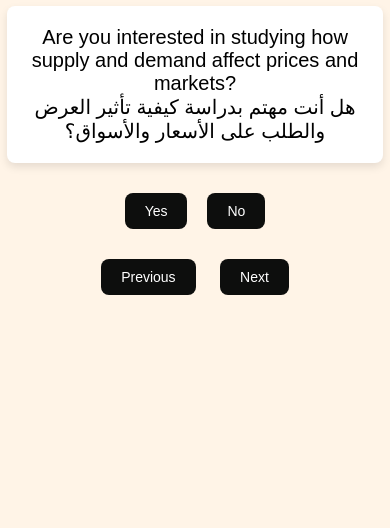
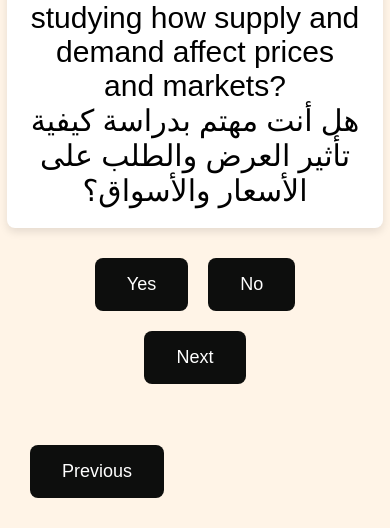
Before and after one commit to saramahmoud2002/quiz-file, a plain HTML site: page index.html in a window 390 px wide. Shown: the part 316-844 px from the top of the page. Drawn offline with Linux system fonts and the light colour scheme.

Commit message:
Update styles.css

```diff
--- a/styles.css
+++ b/styles.css
@@ -91,80 +91,8 @@ button:hover {
     box-shadow: 0 4px 8px rgba(0, 0, 0, 0.1);
 }
 
-
-#next-btn {
-    position: fixed;
-    bottom: 20px;
-    right: 20px;
-}
-
 #prev-btn {
     position: fixed;
     bottom: 20px;
     left: 20px;
 }
-
-/* Media Queries for Responsive Design */
-@media only screen and (max-width: 1200px) {
-
-    /* Adjust styles for tablets and smaller screens */
-    #question-container {
-        margin-top: 30px;
-    }
-
-    #result-container {
-        margin-top: 40px;
-    }
-
-    #result-container h2 {
-        font-size: 32px;
-    }
-
-    #question {
-        font-size: 24px;
-    }
-
-    #result {
-        font-size: 28px;
-    }
-
-    button {
-        font-size: 16px;
-        padding: 12px 24px;
-    }
-}
-
-@media only screen and (min-width: 300px) and (max-width: 425px) {
-
-    /* Adjust styles for mobile devices */
-    #question-container {
-        margin-top: 20px;
-    }
-
-    #result-container {
-        margin-top: 30px;
-    }
-
-    #result-container h2 {
-        font-size: 24px;
-    }
-
-    #question {
-        font-size: 20px;
-    }
-
-    #result {
-        font-size: 22px;
-    }
-
-    button {
-        font-size: 14px;
-        padding: 10px 20px;
-    }
-
-    #next-btn,
-    #prev-btn {
-        position: static;
-        margin-top: 20px;
-    }
-}
```
